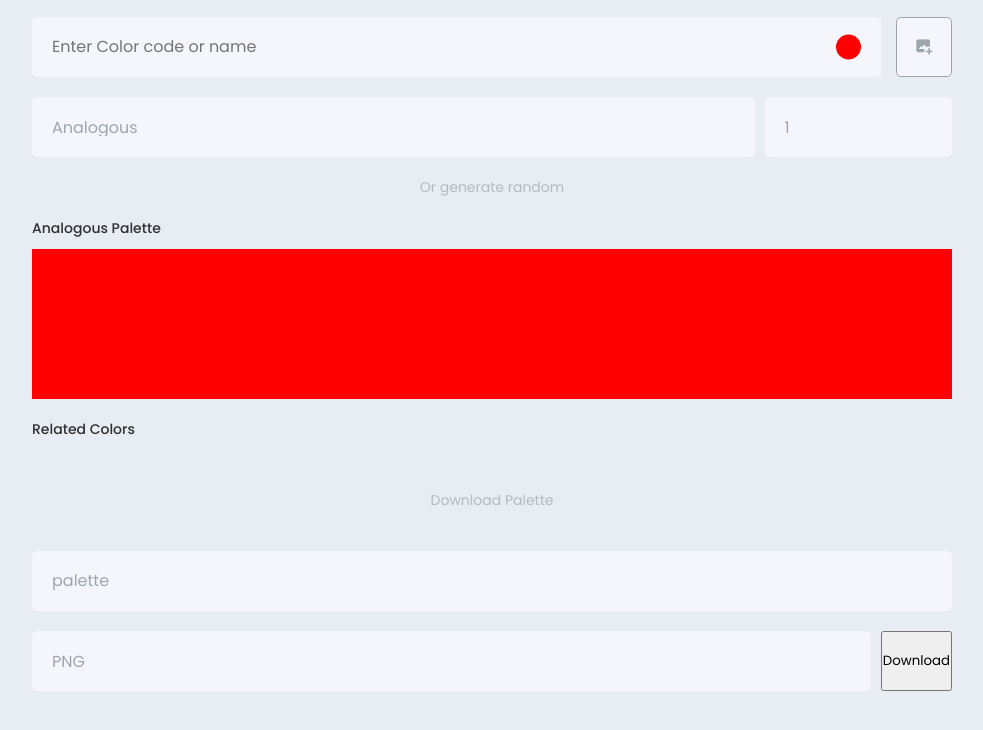
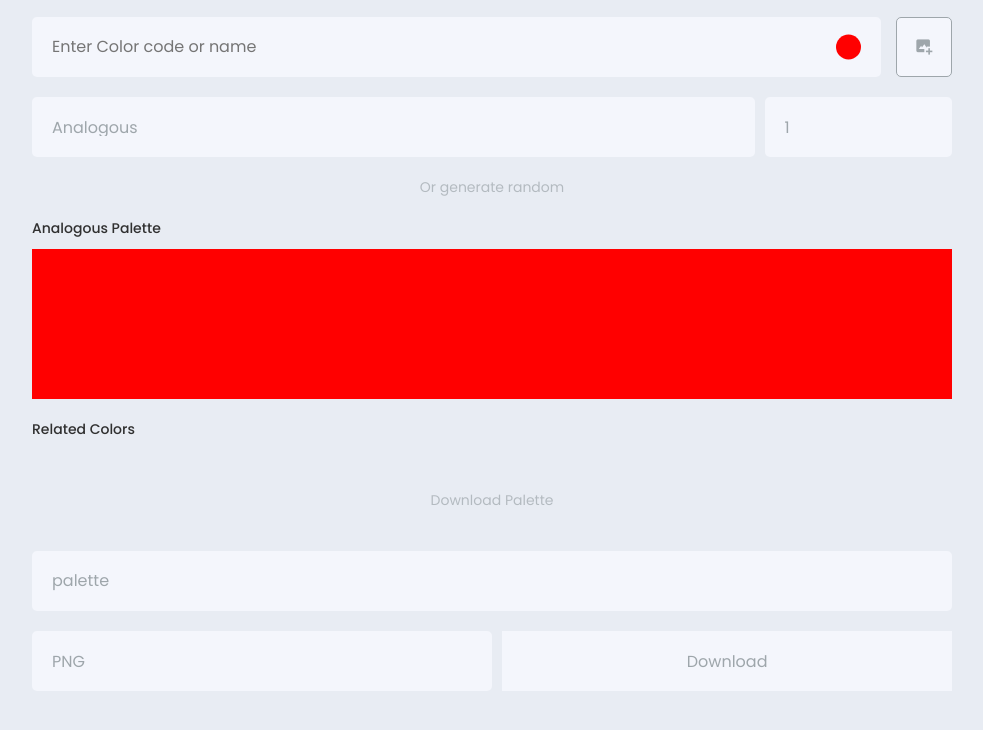
Before and after one commit to cengizcinar01/color-palette, a plain HTML site: page index.html in a window 1280 px wide. Shown: the part 144-874 px from the top of the page, without its empty margins (148-1131 px from the left). Drawn offline with nearby package versions, Linux system fonts and the light colour scheme.

Commit message:
Add styles for button element

```diff
--- a/styles.css
+++ b/styles.css
@@ -275,3 +275,15 @@ select#palette-count {
     padding: 0 10px;
     background-color: rgba(0, 0, 0, 0.1);
 }
+
+.btn {
+    width: 100%;
+    height: 60px;
+    border: none;
+    padding: 0 10px;
+    font-size: 16px;
+    outline: none;
+    color: var(--quaternary-color);
+    cursor: pointer;
+    background-color: var(--primary-color);
+}
```
